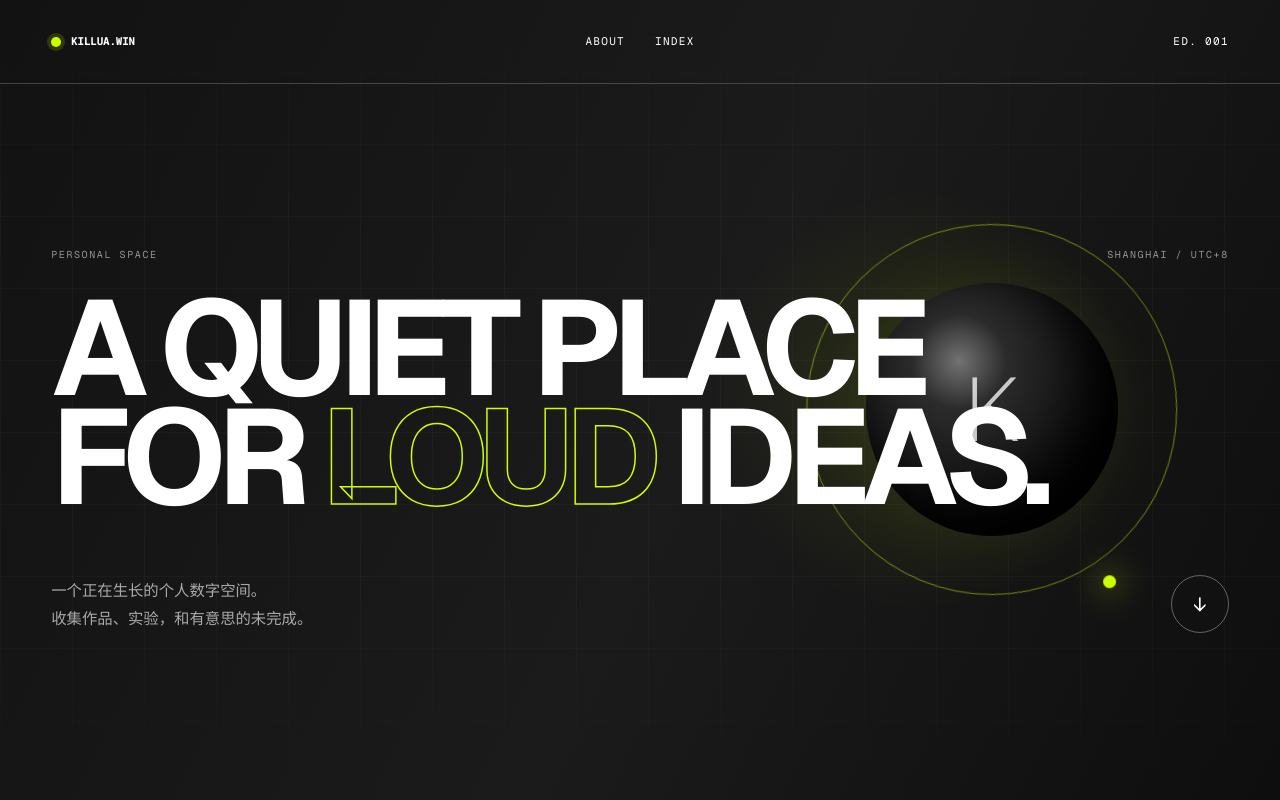
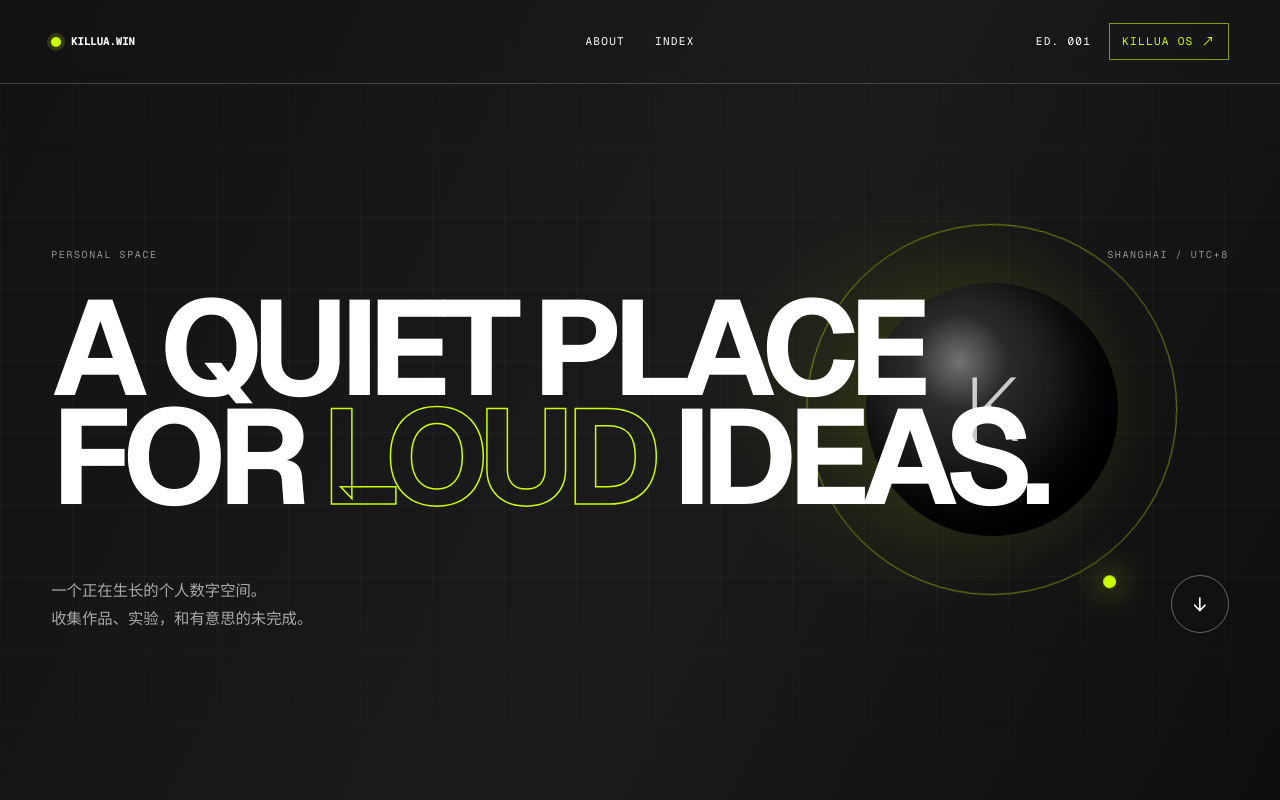
Before and after one commit to Killua910211/killua-win, a Next.js app: page / in a window 1280 px wide. Shown: the top 800 px of the page. Built offline with nearby package versions, Linux system fonts and the light colour scheme.

Commit message:
Add KILLUA OS header link

```diff
--- a/app/globals.css
+++ b/app/globals.css
@@ -66,7 +66,28 @@ a { color: inherit; text-decoration: none; }
 }
 .site-header nav a:hover::after,
 .site-header nav a:focus-visible::after { transform: scaleX(1); }
-.edition { justify-self: end; }
+.header-actions {
+  display: flex;
+  align-items: center;
+  justify-self: end;
+  gap: 18px;
+}
+.os-entry {
+  display: inline-flex;
+  align-items: center;
+  gap: 8px;
+  padding: 9px 12px;
+  border: 1px solid rgba(204, 255, 0, 0.58);
+  color: var(--signal);
+  transition: 180ms ease;
+}
+.os-entry:hover,
+.os-entry:focus-visible {
+  background: var(--signal);
+  color: var(--ink);
+  outline: none;
+}
+.os-entry span { font-size: 13px; line-height: 0; }
 
 .hero {
   position: relative;
@@ -480,6 +501,9 @@ footer p:last-child { justify-self: end; }
 @media (max-width: 760px) {
   .site-header { height: 70px; grid-template-columns: 1fr auto; padding: 0 20px; }
   .site-header nav { display: none; }
+  .header-actions { gap: 0; }
+  .edition { display: none; }
+  .os-entry { padding: 8px 10px; }
   .hero { min-height: 790px; padding: 110px 20px 34px; }
   .hero-kicker span:last-child { display: none; }
   .hero h1 { font-size: clamp(54px, 19vw, 86px); line-height: 0.88; }
--- a/app/page.tsx
+++ b/app/page.tsx
@@ -51,7 +51,17 @@ export default function Home() {
           <a href="#about">About</a>
           <a href="#space">Index</a>
         </nav>
-        <span className="edition">ED. 001</span>
+        <div className="header-actions">
+          <span className="edition">ED. 001</span>
+          <a
+            className="os-entry"
+            href="https://os.killua.win/today"
+            target="_blank"
+            rel="noreferrer"
+          >
+            KILLUA OS <span aria-hidden="true">↗</span>
+          </a>
+        </div>
       </header>
 
       <section className="hero" id="top">
```
